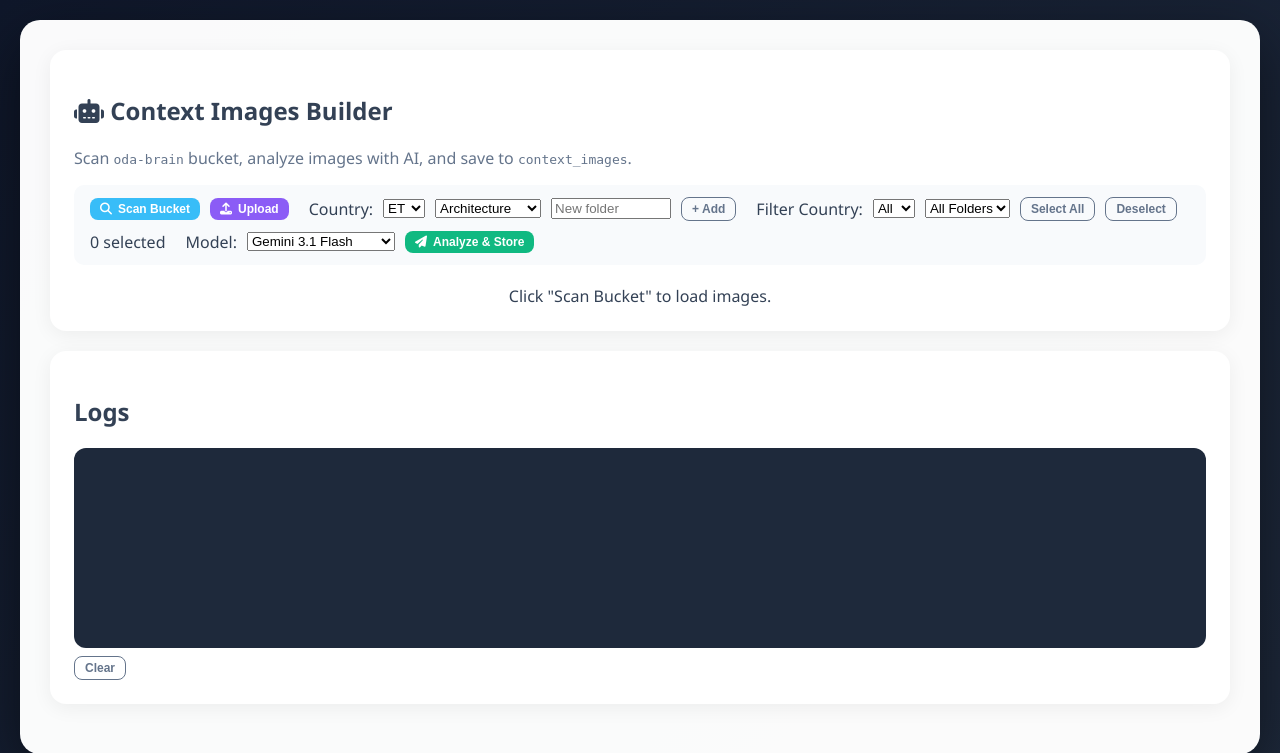
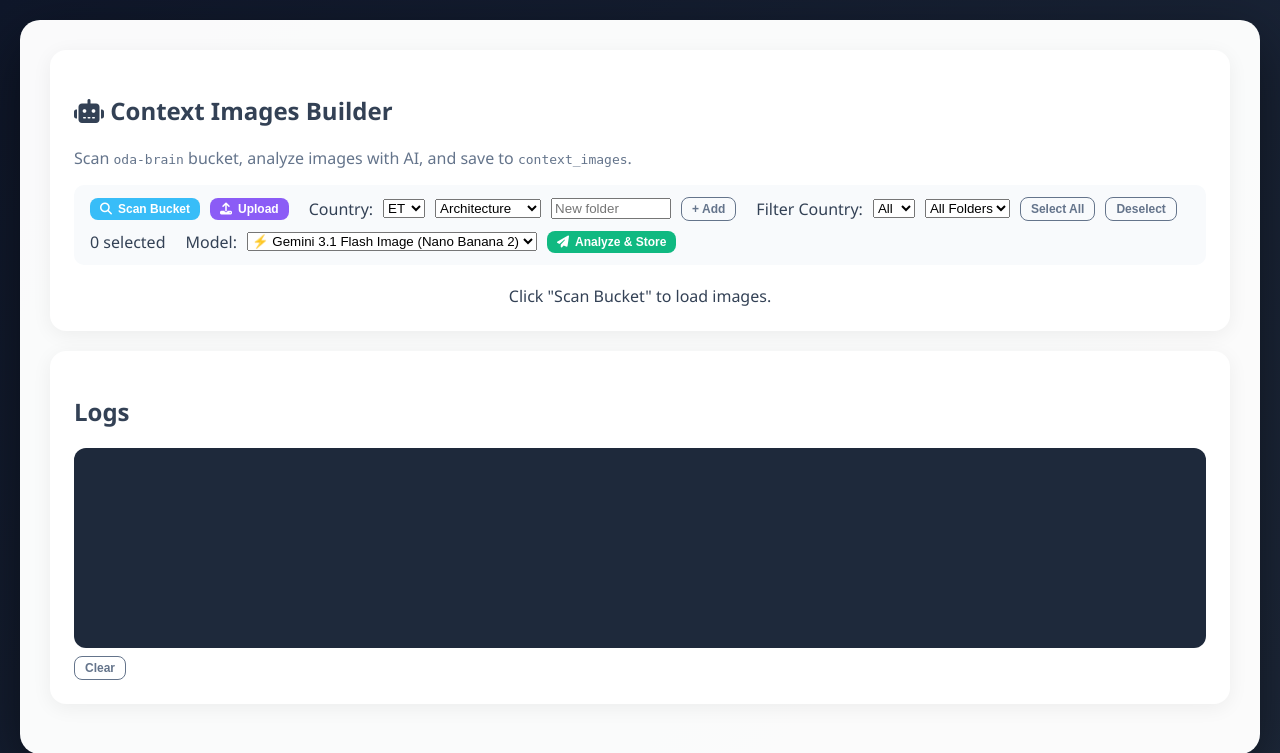
Before and after one commit to zeamanel/My-portal, a FastAPI app: page /ocr in a window 1280 px wide. Shown: the top 753 px of the page. Run offline with FastAPI, Linux system fonts and the light colour scheme; some libraries are stand-ins or nearby versions.

Commit message:
Update model lists to correct vision and generation models
Vision (image analysis) endpoints and dropdowns now use:
  - gemini-3.1-flash-image-preview (default, fast)
  - gemini-3-pro-image-preview (best detail)

Template generation (Stage 1/2, Test) now uses:
  - gemini-3-flash-preview (default)
  - gemini-3-pro-preview (best reasoning)

https://claude.ai/code/session_01BLHZGY7DWSoba6Y3FWwxeT

```diff
--- a/main.py
+++ b/main.py
@@ -200,7 +200,7 @@ async def stage1_generate_ideas(request: Request, user=Depends(get_current_user)
         pass
     system = "You are an expert product manager. Generate 5 fresh template ideas for an AI image/video generation platform, focusing on Ethiopian and African cultural themes. Return ONLY a valid JSON array with fields: title, description, media_type (Image/Video/Audio)."
     user_prompt = "Generate creative template ideas for the Ethiopian market."
-    model = body.get("model") or "gemini-3.1-flash-preview"
+    model = body.get("model") or "gemini-3-flash-preview"
     try:
         ai_text = await call_llm(model, system, user_prompt, temperature=0.8)
         # extract JSON
@@ -225,7 +225,7 @@ async def stage1_generate_ideas(request: Request, user=Depends(get_current_user)
 async def stage2_convert_ideas(request: Request, user=Depends(get_current_user)):
     body = await request.json()
     idea_ids = body.get("idea_ids", [])
-    stage2_model = body.get("model") or "gemini-3.1-flash-preview"
+    stage2_model = body.get("model") or "gemini-3-flash-preview"
     if not idea_ids:
         raise HTTPException(400, "No idea IDs")
     import json as _json
@@ -324,7 +324,7 @@ async def test_template_generation(request: Request, user=Depends(get_current_us
     body = await request.json()
     template_id = body.get("template_id")
     field_values = body.get("field_values", {})
-    model = body.get("model", "gemini-3.1-flash-preview")
+    model = body.get("model", "gemini-3.1-flash-image-preview")
     if not template_id:
         raise HTTPException(400, "template_id required")
     tpl_res = supabase.table("creator_templates").select("*").eq("id", template_id).execute()
@@ -532,11 +532,11 @@ async def upload_image(
 async def analyze_images(request: Request, user=Depends(get_current_user)):
     """
     Analyze a list of image URLs with a chosen model and prompt.
-    Body: { "image_urls": ["url1", ...], "model": "gemini-3.1-flash-preview", "prompt": "...", "save_to_db": true }
+    Body: { "image_urls": ["url1", ...], "model": "gemini-3.1-flash-image-preview", "prompt": "...", "save_to_db": true }
     """
     body = await request.json()
     image_urls = body.get("image_urls", [])
-    model = body.get("model", "gemini-3.1-flash-preview")
+    model = body.get("model", "gemini-3.1-flash-image-preview")
     prompt = body.get("prompt", "Describe this image in detail for cultural context.")
     save_to_db = body.get("save_to_db", True)
 
@@ -618,7 +618,7 @@ async def analyze_single_image(request: Request, user=Depends(get_current_user))
     """Analyze a single image with optional human annotation context."""
     body = await request.json()
     image_url = body.get("image_url")
-    model = body.get("model", "gemini-3.1-flash-preview")
+    model = body.get("model", "gemini-3.1-flash-image-preview")
     base_prompt = body.get("prompt", "Describe this image in detail for cultural context.")
     human_context = body.get("human_context", "").strip()
     save_to_db = body.get("save_to_db", True)
--- a/templates/ocr.html
+++ b/templates/ocr.html
@@ -252,9 +252,8 @@
                 <div class="divider"></div>
                 <label>Model:</label>
                 <select id="visionModel">
-                    <option value="gemini-3.1-flash-preview" selected>Gemini 3.1 Flash</option>
-                    <option value="gemini-3.1-flash-lite-preview">Gemini 3.1 Flash Lite</option>
-                    <option value="gemini-3.1-pro-preview">Gemini 3.1 Pro</option>
+                    <option value="gemini-3.1-flash-image-preview" selected>⚡ Gemini 3.1 Flash Image (Nano Banana 2)</option>
+                    <option value="gemini-3-pro-image-preview">🏆 Gemini 3 Pro Image (Nano Banana Pro)</option>
                 </select>
                 <button onclick="analyzeSelected()" class="btn btn-success btn-sm" id="analyzeBtn" disabled><i
                         class="fas fa-paper-plane"></i> Analyze & Store</button>
--- a/templates/ugc_analysis.html
+++ b/templates/ugc_analysis.html
@@ -185,9 +185,8 @@
             <div class="form-row">
                 <label>Vision Model</label>
                 <select id="visionModel">
-                    <option value="gemini-3.1-flash-preview" selected>Gemini 3.1 Flash</option>
-                    <option value="gemini-3.1-flash-lite-preview">Gemini 3.1 Flash Lite</option>
-                    <option value="gemini-3.1-pro-preview">Gemini 3.1 Pro</option>
+                    <option value="gemini-3.1-flash-image-preview" selected>⚡ Gemini 3.1 Flash Image (Nano Banana 2)</option>
+                    <option value="gemini-3-pro-image-preview">🏆 Gemini 3 Pro Image (Nano Banana Pro)</option>
                 </select>
             </div>
 
```
Also changed, not shown: templates/template_factory.html (+4 -6 lines).
